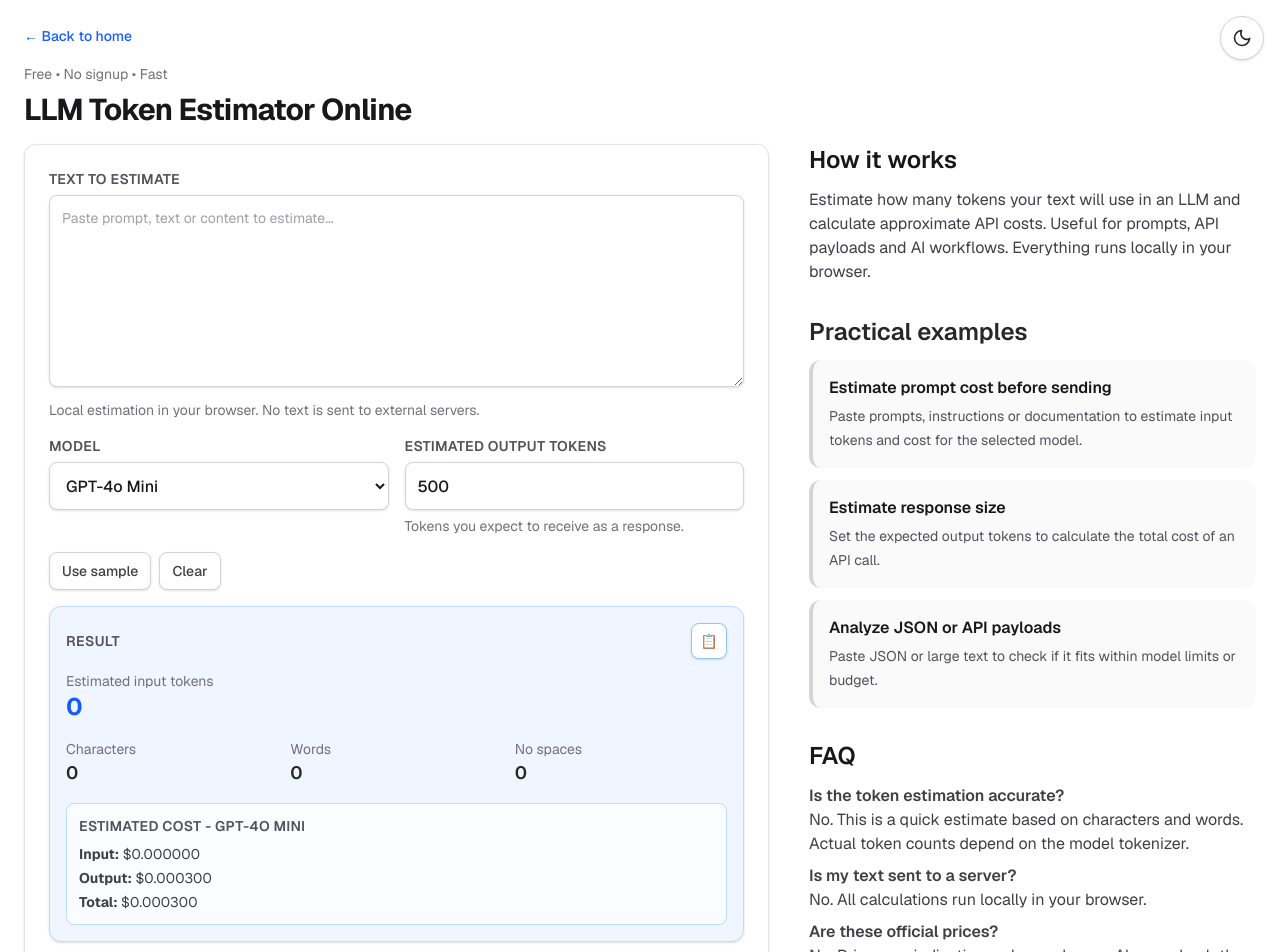
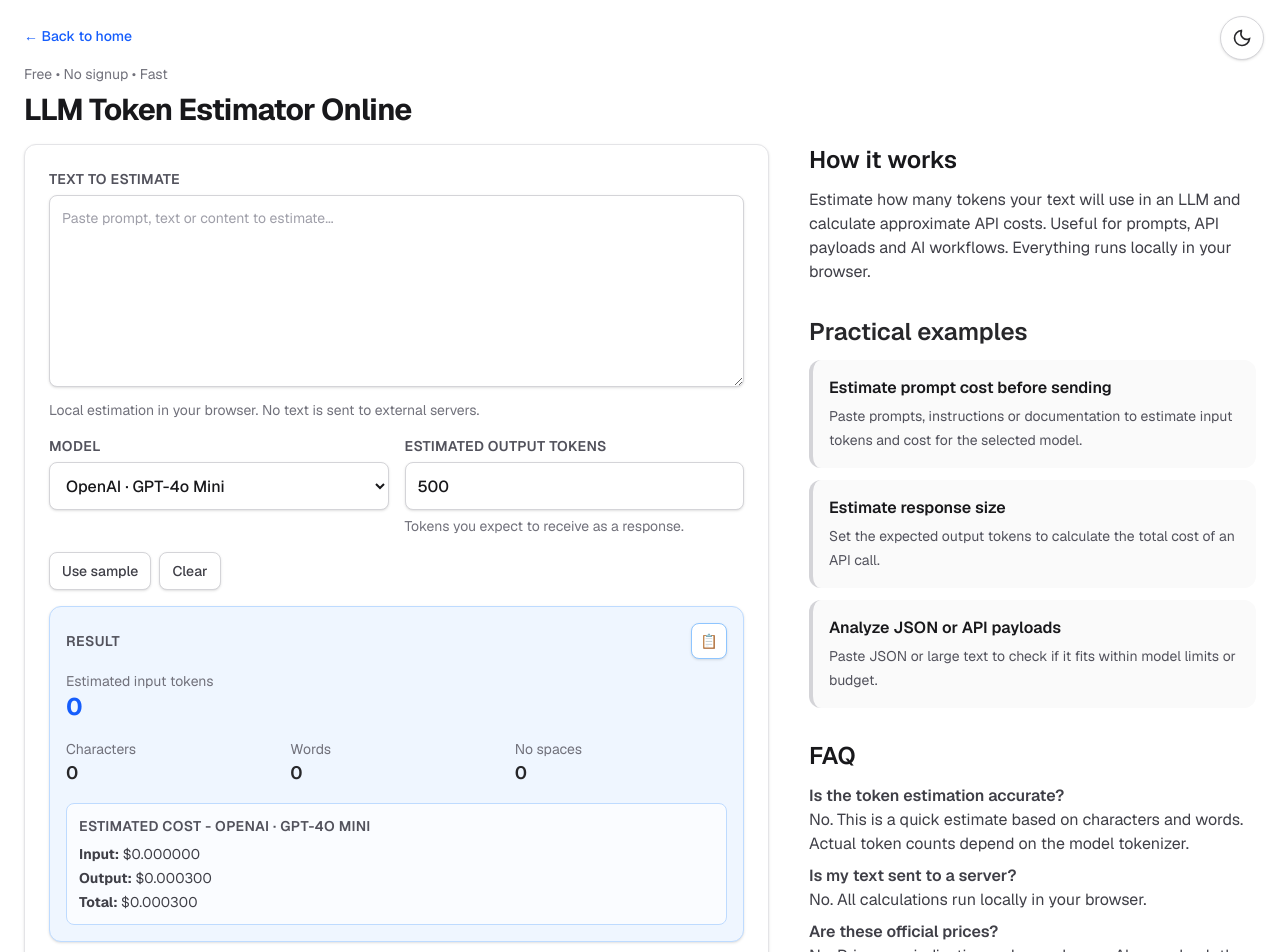
Before and after one commit to elpablo/calcolafacile, a Next.js app: page /en/token-estimator in a window 1280 px wide. Shown: the top 952 px of the page. Built offline with nearby package versions, Linux system fonts and the light colour scheme.

Commit message:
Refactor AI Cost Calculator and Token Estimator components for improved state management and localization support

```diff
--- a/src/components/tools/ai-cost-calculator/AiCostCalculatorCore.js
+++ b/src/components/tools/ai-cost-calculator/AiCostCalculatorCore.js
@@ -1,94 +1,56 @@
 "use client";
 
-import { useMemo, useState, useSyncExternalStore } from "react";
+import { useEffect, useMemo, useState, useSyncExternalStore } from "react";
 
 import ToolLayout, {
     ResultBox,
     ToolInput,
 } from "@/components/ToolLayout";
 
-const MODEL_CATALOG = {
-    openai: {
-        label: "OpenAI",
-        models: {
-            "gpt-5.5": {
-                label: "GPT-5.5",
-                inputCostPerMillion: 5,
-                outputCostPerMillion: 30,
-            },
-            "gpt-5.4": {
-                label: "GPT-5.4",
-                inputCostPerMillion: 2.5,
-                outputCostPerMillion: 15,
-            },
-            "gpt-5.4-mini": {
-                label: "GPT-5.4 Mini",
-                inputCostPerMillion: 0.25,
-                outputCostPerMillion: 2,
-            },
-            "gpt-4.1": {
-                label: "GPT-4.1",
-                inputCostPerMillion: 2,
-                outputCostPerMillion: 8,
-            },
-            "gpt-4o": {
-                label: "GPT-4o",
-                inputCostPerMillion: 2.5,
-                outputCostPerMillion: 10,
-            },
-            "gpt-4o-mini": {
-                label: "GPT-4o Mini",
-                inputCostPerMillion: 0.15,
-                outputCostPerMillion: 0.6,
-            },
-        },
-    },
-    anthropic: {
-        label: "Anthropic",
-        models: {
-            "claude-opus-4.7": {
-                label: "Claude Opus 4.7",
-                inputCostPerMillion: 5,
-                outputCostPerMillion: 25,
-            },
-            "claude-opus-4.6": {
-                label: "Claude Opus 4.6",
-                inputCostPerMillion: 5,
-                outputCostPerMillion: 25,
-            },
-            "claude-sonnet-4.6": {
-                label: "Claude Sonnet 4.6",
-                inputCostPerMillion: 3,
-                outputCostPerMillion: 15,
-            },
-            "claude-haiku-4.5": {
-                label: "Claude Haiku 4.5",
-                inputCostPerMillion: 1,
-                outputCostPerMillion: 5,
-            },
-            "claude-sonnet-4": {
-                label: "Claude Sonnet 4",
-                inputCostPerMillion: 3,
-                outputCostPerMillion: 15,
-            },
-            "claude-opus-4": {
-                label: "Claude Opus 4",
-                inputCostPerMillion: 15,
-                outputCostPerMillion: 75,
-            },
-        },
-    },
-    google: {
-        label: "Google",
-        models: {
-            "gemini-2.5-pro": {
-                label: "Gemini 2.5 Pro",
-                inputCostPerMillion: 1.25,
-                outputCostPerMillion: 10,
-            },
-        },
-    },
-};
+import {
+    getFirstModelKey,
+    getFirstProviderKey,
+    getModel,
+    getProvider,
+    getProviderKeys,
+    getProviderModelKeys,
+} from "@/config/aiModels";
+
+import { loadLocalState, saveLocalState } from "@/lib/browserStorage";
+const STORAGE_KEY = "calcolafacile:ai-cost-calculator";
+
+function getInitialState(shouldLoadSavedState) {
+    const fallbackProviderKey = getFirstProviderKey();
+    const fallbackModelKey = getFirstModelKey(fallbackProviderKey);
+
+    if (!shouldLoadSavedState) {
+        return {
+            providerKey: fallbackProviderKey,
+            modelKey: fallbackModelKey,
+            inputTokens: "10000",
+            outputTokens: "5000",
+            requestsPerDay: "100",
+        };
+    }
+
+    const stored = loadLocalState(STORAGE_KEY, {});
+    const storedProviderKey = getProviderKeys().includes(stored?.providerKey)
+        ? stored.providerKey
+        : fallbackProviderKey;
+
+    const storedModelKeys = getProviderModelKeys(storedProviderKey);
+    const storedModelKey = storedModelKeys.includes(stored?.modelKey)
+        ? stored.modelKey
+        : getFirstModelKey(storedProviderKey);
+
+    return {
+        providerKey: storedProviderKey,
+        modelKey: storedModelKey,
+        inputTokens: typeof stored?.inputTokens === "string" ? stored.inputTokens : "10000",
+        outputTokens: typeof stored?.outputTokens === "string" ? stored.outputTokens : "5000",
+        requestsPerDay: typeof stored?.requestsPerDay === "string" ? stored.requestsPerDay : "100",
+    };
+}
 
 function formatCurrency(value, locale) {
     return new Intl.NumberFormat(locale, {
@@ -101,6 +63,14 @@
 
 function calculateCost(tokens, costPerMillion) {
     return (tokens / 1_000_000) * costPerMillion;
+}
+
+function getInputValue(valueOrEvent) {
+    if (typeof valueOrEvent === "string") {
+        return valueOrEvent;
+    }
+
+    return valueOrEvent?.target?.value ?? "";
 }
 
 const selectClassName = "h-12 w-full appearance-none rounded-lg border border-zinc-300 bg-white px-3 pr-10 text-base font-medium leading-none text-zinc-900 shadow-sm focus:border-blue-500 focus:outline-none focus:ring-2 focus:ring-blue-500/20 dark:border-zinc-700 dark:bg-zinc-900 dark:text-zinc-100 dark:focus:border-blue-400";
@@ -116,7 +86,7 @@
         labels,
         examples,
         faq,
-        relatedTools,
+        contextualTools,
     } = content;
 
     const hydrated = useSyncExternalStore(
@@ -125,21 +95,35 @@
         () => false,
     );
 
-    const providerKeys = Object.keys(MODEL_CATALOG);
+    const initialState = getInitialState(hydrated);
 
-    const [providerKey, setProviderKey] = useState(providerKeys[0]);
+    const providerKeys = getProviderKeys();
 
-    const providerModels = MODEL_CATALOG[providerKey].models;
+    const [providerKey, setProviderKey] = useState(initialState.providerKey);
+    const [modelKey, setModelKey] = useState(initialState.modelKey);
+    const [inputTokens, setInputTokens] = useState(initialState.inputTokens);
+    const [outputTokens, setOutputTokens] = useState(initialState.outputTokens);
+    const [requestsPerDay, setRequestsPerDay] = useState(initialState.requestsPerDay);
 
-    const [modelKey, setModelKey] = useState(
-        Object.keys(providerModels)[0],
-    );
+    const provider = getProvider(providerKey);
+    const providerModels = provider.models;
+    const providerModelKeys = getProviderModelKeys(providerKey);
 
-    const [inputTokens, setInputTokens] = useState("10000");
-    const [outputTokens, setOutputTokens] = useState("5000");
-    const [requestsPerDay, setRequestsPerDay] = useState("100");
+    const currentModel = getModel(providerKey, modelKey);
 
-    const currentModel = providerModels[modelKey];
+    useEffect(() => {
+        if (!hydrated) {
+            return;
+        }
+
+        saveLocalState(STORAGE_KEY, {
+            providerKey,
+            modelKey,
+            inputTokens,
+            outputTokens,
+            requestsPerDay,
+        });
+    }, [hydrated, providerKey, modelKey, inputTokens, outputTokens, requestsPerDay]);
 
     const calculations = useMemo(() => {
         const parsedInputTokens = Number(inputTokens) || 0;
@@ -183,7 +167,7 @@
             description={metadata.description}
             intro={metadata.intro}
             faq={faq}
-            contextualTools={relatedTools}
+            contextualTools={contextualTools}
             examples={examples}
         >
             <div key={hydrated ? "hydrated" : "ssr"}>
@@ -198,16 +182,15 @@
                                 value={providerKey}
                                 onChange={(event) => {
                                     const nextProvider = event.target.value;
-                                    const nextModels = MODEL_CATALOG[nextProvider].models;
 
                                     setProviderKey(nextProvider);
-                                    setModelKey(Object.keys(nextModels)[0]);
+                                    setModelKey(getFirstModelKey(nextProvider));
                                 }}
                                 className={selectClassName}
                             >
                                 {providerKeys.map((key) => (
                                     <option key={key} value={key}>
-                                        {MODEL_CATALOG[key].label}
+                                        {getProvider(key).label}
                                     </option>
                                 ))}
                             </select>
@@ -225,9 +208,9 @@
                                 onChange={(event) => setModelKey(event.target.value)}
                                 className={selectClassName}
                             >
-                                {Object.entries(providerModels).map(([key, model]) => (
+                                {providerModelKeys.map((key) => (
                                     <option key={key} value={key}>
-                                        {model.label}
+                                        {providerModels[key].label}
                                     </option>
                                 ))}
                             </select>
@@ -239,7 +222,7 @@
                     <ToolInput
                         label={labels.inputTokens}
                         value={inputTokens}
-                        onChange={setInputTokens}
+                        onChange={(valueOrEvent) => setInputTokens(getInputValue(valueOrEvent))}
                         type="number"
                         min="0"
                         placeholder="10000"
@@ -248,7 +231,7 @@
                     <ToolInput
                         label={labels.outputTokens}
                         value={outputTokens}
-                        onChange={setOutputTokens}
+                        onChange={(valueOrEvent) => setOutputTokens(getInputValue(valueOrEvent))}
                         type="number"
                         min="0"
                         placeholder="5000"
@@ -257,7 +240,7 @@
                     <ToolInput
                         label={labels.requestsPerDay}
                         value={requestsPerDay}
-                        onChange={setRequestsPerDay}
+                        onChange={(valueOrEvent) => setRequestsPerDay(getInputValue(valueOrEvent))}
                         type="number"
                         min="0"
                         placeholder="100"
--- a/src/components/tools/token-estimator/TokenEstimatorCore.js
+++ b/src/components/tools/token-estimator/TokenEstimatorCore.js
@@ -4,71 +4,21 @@
 import { useSearchParams } from "next/navigation";
 import ToolLayout, { ResultBox } from "@/components/ToolLayout";
 import { loadLocalState, saveLocalState } from "@/lib/browserStorage";
+import { getFlatModels } from "@/config/aiModels";
 
 const STORAGE_KEY = "calcolafacile:token-estimator";
-
-const MODELS = {
-    "gpt-5.5": {
-        label: "GPT-5.5",
-        inputPricePerMillion: 5,
-        outputPricePerMillion: 30,
-    },
-    "gpt-5.4": {
-        label: "GPT-5.4",
-        inputPricePerMillion: 2.5,
-        outputPricePerMillion: 15,
-    },
-    "gpt-5.4-mini": {
-        label: "GPT-5.4 Mini",
-        inputPricePerMillion: 0.25,
-        outputPricePerMillion: 2,
-    },
-    "gpt-4.1": {
-        label: "GPT-4.1",
-        inputPricePerMillion: 2,
-        outputPricePerMillion: 8,
-    },
-    "gpt-4o": {
-        label: "GPT-4o",
-        inputPricePerMillion: 2.5,
-        outputPricePerMillion: 10,
-    },
-    "gpt-4o-mini": {
-        label: "GPT-4o Mini",
-        inputPricePerMillion: 0.15,
-        outputPricePerMillion: 0.6,
-    },
-    "claude-opus-4.7": {
-        label: "Claude Opus 4.7",
-        inputPricePerMillion: 5,
-        outputPricePerMillion: 25,
-    },
-    "claude-opus-4.6": {
-        label: "Claude Opus 4.6",
-        inputPricePerMillion: 5,
-        outputPricePerMillion: 25,
-    },
-    "claude-sonnet-4.6": {
-        label: "Claude Sonnet 4.6",
-        inputPricePerMillion: 3,
-        outputPricePerMillion: 15,
-    },
-    "claude-sonnet-4": {
-        label: "Claude Sonnet 4",
-        inputPricePerMillion: 3,
-        outputPricePerMillion: 15,
-    },
-    "claude-haiku-4.5": {
-        label: "Claude Haiku 4.5",
-        inputPricePerMillion: 1,
-        outputPricePerMillion: 5,
-    },
-    "gemini-2.5-pro": {
-        label: "Gemini 2.5 Pro",
-        inputPricePerMillion: 1.25,
-        outputPricePerMillion: 10,
-    },
-};
+const MODEL_OPTIONS = getFlatModels();
+const MODELS = Object.fromEntries(
+    MODEL_OPTIONS.map((model) => [
+        model.modelKey,
+        {
+            label: model.label,
+            providerLabel: model.providerLabel,
+            inputPricePerMillion: model.inputCostPerMillion,
+            outputPricePerMillion: model.outputCostPerMillion,
+        },
+    ]),
+);
 
 const selectClass =
     "h-12 w-full rounded-lg border border-zinc-300 bg-white px-3 text-base font-medium leading-none text-zinc-900 shadow-sm focus:border-blue-500 focus:outline-none focus:ring-2 focus:ring-blue-500/20 dark:border-zinc-700 dark:bg-zinc-900 dark:text-zinc-100 dark:focus:border-blue-400";
@@ -244,7 +194,7 @@
                     >
                         {Object.entries(MODELS).map(([key, model]) => (
                             <option key={key} value={key}>
-                                {model.label}
+                                {model.providerLabel} · {model.label}
                             </option>
                         ))}
                     </select>
@@ -321,7 +271,7 @@
 
                 <div className="mt-4 rounded-lg border border-blue-200 bg-white/70 p-3 dark:border-blue-900/60 dark:bg-zinc-900/60">
                     <p className="mb-2 text-sm font-semibold uppercase tracking-wide text-zinc-600 dark:text-zinc-300">
-                        {labels.costTitle} - {selectedModel.label}
+                        {labels.costTitle} - {selectedModel.providerLabel} · {selectedModel.label}
                     </p>
                     <div className="space-y-1 text-sm text-zinc-700 dark:text-zinc-300">
                         <p>
--- /dev/null
+++ b/src/config/aiModels.js
@@ -0,0 +1,114 @@
+export const AI_MODEL_PROVIDERS = {
+    openai: {
+        label: "OpenAI",
+        models: {
+            "gpt-5.5": {
+                label: "GPT-5.5",
+                inputCostPerMillion: 5,
+                outputCostPerMillion: 30,
+            },
+            "gpt-5.4": {
+                label: "GPT-5.4",
+                inputCostPerMillion: 2.5,
+                outputCostPerMillion: 15,
+            },
+            "gpt-5.4-mini": {
+                label: "GPT-5.4 Mini",
+                inputCostPerMillion: 0.25,
+                outputCostPerMillion: 2,
+            },
+            "gpt-4.1": {
+                label: "GPT-4.1",
+                inputCostPerMillion: 2,
+                outputCostPerMillion: 8,
+            },
+            "gpt-4o": {
+                label: "GPT-4o",
+                inputCostPerMillion: 2.5,
+                outputCostPerMillion: 10,
+            },
+            "gpt-4o-mini": {
+                label: "GPT-4o Mini",
+                inputCostPerMillion: 0.15,
+                outputCostPerMillion: 0.6,
+            },
+        },
+    },
+    anthropic: {
+        label: "Anthropic",
+        models: {
+            "claude-opus-4.7": {
+                label: "Claude Opus 4.7",
+                inputCostPerMillion: 5,
+                outputCostPerMillion: 25,
+            },
+            "claude-opus-4.6": {
+                label: "Claude Opus 4.6",
+                inputCostPerMillion: 5,
+                outputCostPerMillion: 25,
+            },
+            "claude-sonnet-4.6": {
+                label: "Claude Sonnet 4.6",
+                inputCostPerMillion: 3,
+                outputCostPerMillion: 15,
+            },
+            "claude-sonnet-4": {
+                label: "Claude Sonnet 4",
+                inputCostPerMillion: 3,
+                outputCostPerMillion: 15,
+            },
+            "claude-haiku-4.5": {
+                label: "Claude Haiku 4.5",
+                inputCostPerMillion: 1,
+                outputCostPerMillion: 5,
+            },
+        },
+    },
+    google: {
+        label: "Google",
+        models: {
+            "gemini-2.5-pro": {
+                label: "Gemini 2.5 Pro",
+                inputCostPerMillion: 1.25,
+                outputCostPerMillion: 10,
+            },
+        },
+    },
+};
+
+export function getProviderKeys() {
+    return Object.keys(AI_MODEL_PROVIDERS);
+}
+
+export function getProvider(providerKey) {
+    return AI_MODEL_PROVIDERS[providerKey] ?? AI_MODEL_PROVIDERS.openai;
+}
+
+export function getProviderModelKeys(providerKey) {
+    return Object.keys(getProvider(providerKey).models);
+}
+
+export function getFirstProviderKey() {
+    return getProviderKeys()[0];
+}
+
+export function getFirstModelKey(providerKey) {
+    return getProviderModelKeys(providerKey)[0];
+}
+
+export function getModel(providerKey, modelKey) {
+    const provider = getProvider(providerKey);
+
+    return provider.models[modelKey] ?? provider.models[getFirstModelKey(providerKey)];
+}
+
+export function getFlatModels() {
+    return Object.entries(AI_MODEL_PROVIDERS).flatMap(([providerKey, provider]) =>
+        Object.entries(provider.models).map(([modelKey, model]) => ({
+            providerKey,
+            providerLabel: provider.label,
+            modelKey,
+            ...model,
+        })),
+    );
+}
--- a/src/locales/tools/aiCostCalculator.en.js
+++ b/src/locales/tools/aiCostCalculator.en.js
@@ -1,6 +1,8 @@
 
 
 const aiCostCalculatorEn = {
+    lang: "en",
+    currentPath: "/en/ai-cost-calculator",
     locale: "en-US",
     metadata: {
         title: "AI Cost Calculator",
@@ -73,7 +75,7 @@
             </p>
         </>
     ),
-    relatedTools: [
+    contextualTools: [
         {
             href: "/en/token-estimator",
             title: "Token Estimator",
--- a/src/locales/tools/aiCostCalculator.it.js
+++ b/src/locales/tools/aiCostCalculator.it.js
@@ -1,6 +1,8 @@
 
 
 const aiCostCalculatorIt = {
+    lang: "it",
+    currentPath: "/it/calcolatore-costi-ai",
     locale: "it-IT",
     metadata: {
         title: "Calcolatore costi AI",
@@ -74,7 +76,7 @@
             </p>
         </>
     ),
-    relatedTools: [
+    contextualTools: [
         {
             href: "/it/token-estimator",
             title: "Token Estimator",
```
